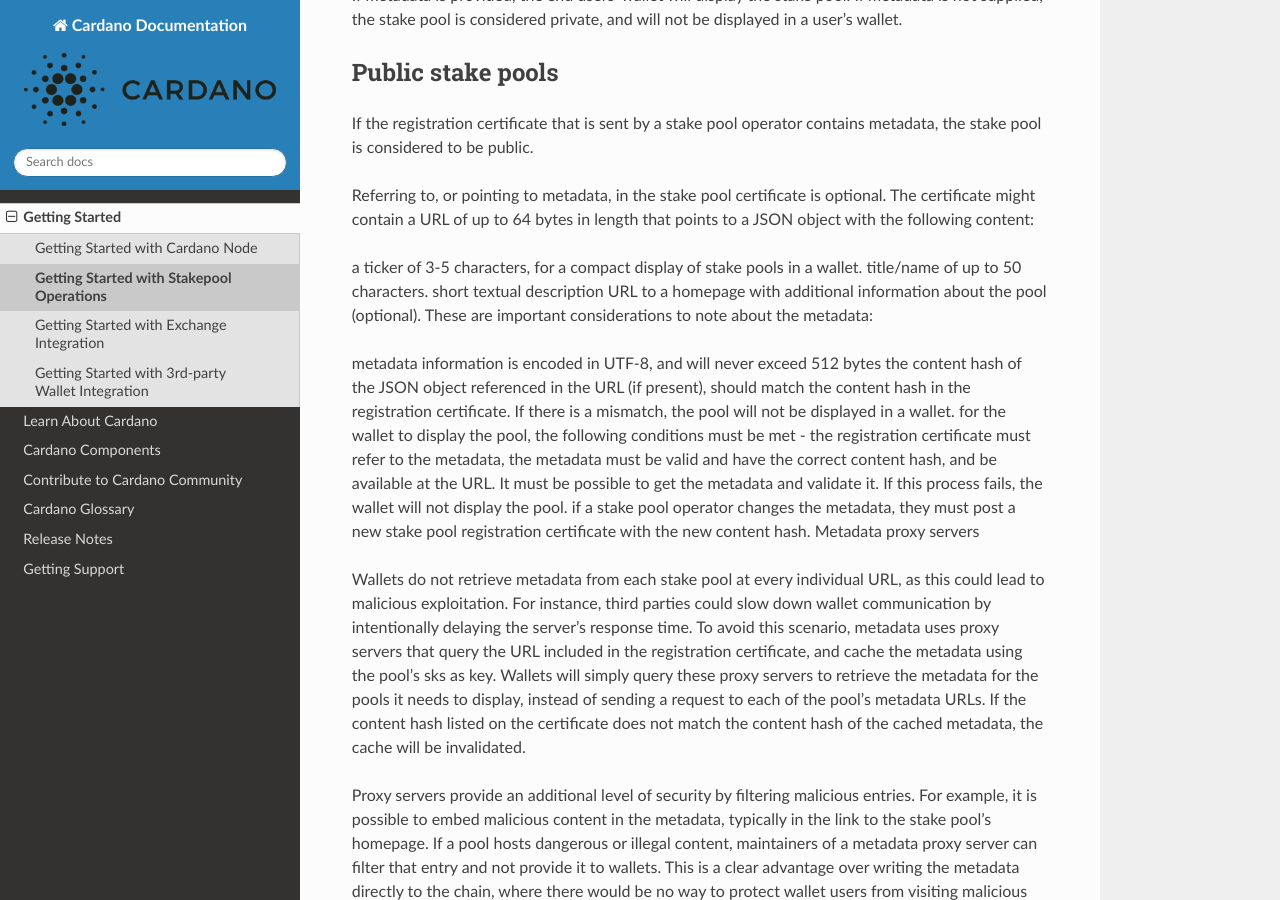
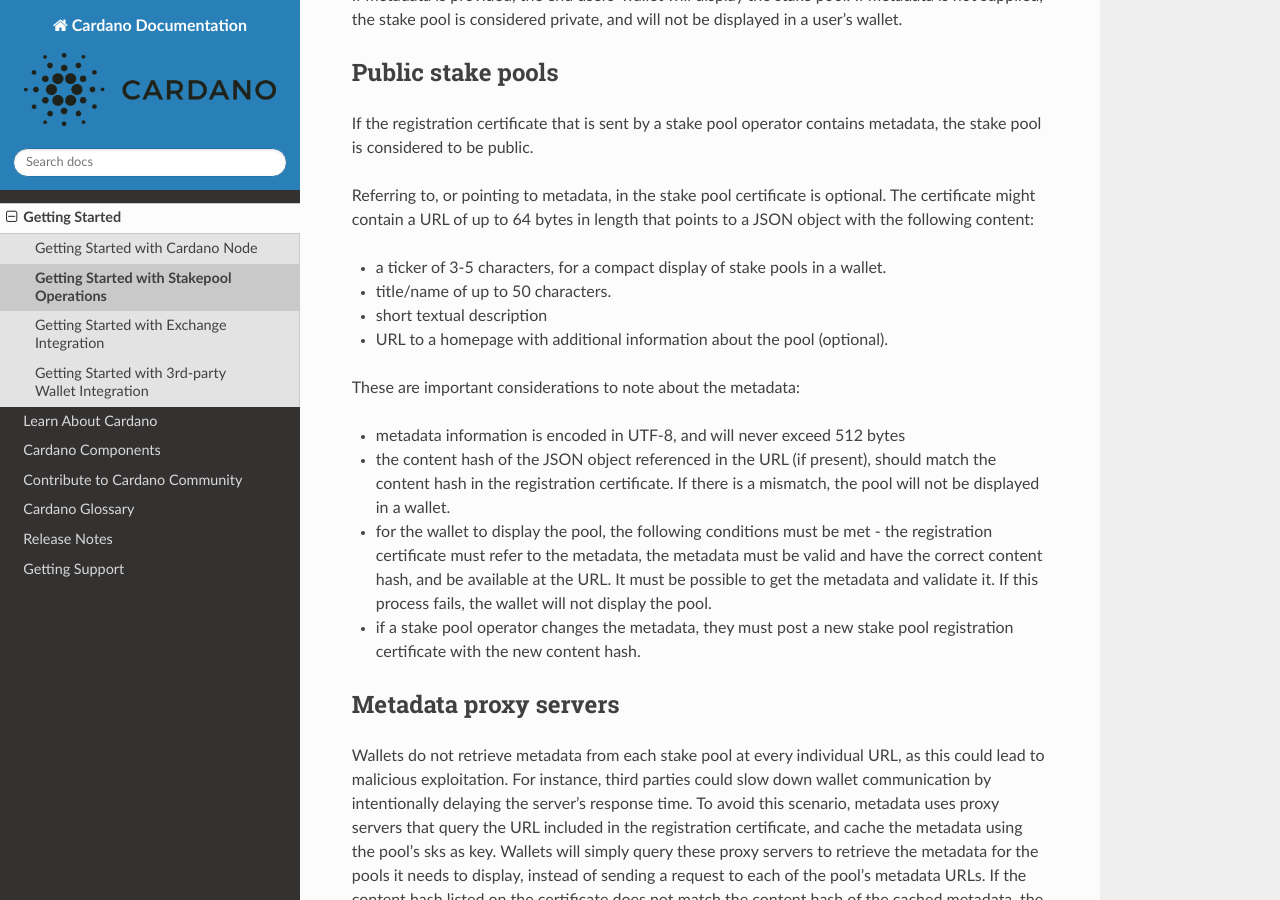
Before and after one commit to input-output-hk/technical-docs, a Sphinx documentation site: the page built from source/getting-started/stakepool-operator.md, in a window 1280 px wide and 900 px high, scrolled down 2952 px. Built offline with Sphinx 7.4.7 and the Read the Docs theme 2.0.0, drawn with Linux system fonts in a browser that asks for light colours; pages that are not in the unit, such as notebooks, are missing from menus.

```diff
--- a/source/getting-started/stakepool-operator.md
+++ b/source/getting-started/stakepool-operator.md
@@ -3,15 +3,15 @@ Getting Started with Stakepool Operations
 
 Getting started as stake pool operator
 
-### Creating a stake pool
+## Creating a stake pool
 
 Stake pools use the Cardano node to validate how the pool interacts with the network, sends transactions, creates blocks, and so on.
 
-### Operating a stake pool
+## Operating a stake pool
 
 Stake pools are a key part of a decentralized Cardano, supporting the mechanisms that ensure the long-term health and liveness of the network. By running a stake pool, stake pool operators enable other users to participate in the protocol and gain rewards without needing to continuously run an online node.
 
-### Prerequisites for stake pool operators
+## Prerequisites for stake pool operators
 
 As a stake pool operator for Cardano, you will typically have the following abilities:
 
@@ -21,17 +21,17 @@ As a stake pool operator for Cardano, you will typically have the following abil
 * server administration skills (operational and maintenance).
 * experience of development and operations (DevOps) would be very useful
 
-### The role of a stake pool operator
+## The role of a stake pool operator
 
 When you set up a stake pool or choose to run a node on your own, you are helping to improve the Cardano network’s strength and security. The more independent nodes in the ecosystem, the more copies of the blockchain that exist, therefore the more resilient the Cardano network becomes.
 
 Meanwhile, stake pool owners sign the original registration transaction when creating a stake pool.
 
-### Who can operate a stake pool?
+## Who can operate a stake pool?
 
 Anyone can register a stake pool, although it requires an individual or team with system administration skills to be able to operate and maintain a pool. The only costs associated with creating a pool is the stake pool registration deposit and the stake key deposit, both of which are eligible for a partial refund. These are configurable values defined in the genesis configuration file and they vary depending on the associated network. For a pool to be competitive, it needs to have a significant amount of stake delegated to it, otherwise the node will run idle and never, or very seldom, create blocks.
 
-### Minimum requirements for running a stake pool
+## Minimum requirements for running a stake pool
 
 In terms of hardware, you should have the following available:
 
@@ -41,15 +41,15 @@ a good network connection and about 1 GB of bandwidth per hour
 a public IP4 address
 Note that processor speed is not a significant factor for running a stake pool.
 
-### Minimal installation
+## Minimal installation
 
 In order to set up a minimal stake pool, you need a small server that fulfils the hardware requirements and a Shelley node. Although this will work, a stake pool should have close to 100% availability. That means that the node must be online with good internet connection 24/7.
 
-### Recommended setup
+## Recommended setup
 
 We recommend that you have one or more relay nodes, in addition to your Shelley block-producing node. You can check here for network configuration details, as well as genesis and topology files.
 
-### About the stake pool operator keys
+## About the stake pool operator keys
 
 It is the responsibility of the operator to manage both the hot (online), and cold (offline) keys for the pool. Cold keys must be secure and should not reside on a device that has internet connectivity. It is recommended that you have multiple backups of your cold keys.
 
@@ -61,7 +61,7 @@ The keys that you need as a stake pool operator are:
 
 The KES key, or hot key as mentioned above, is a node operational key that authenticates who you are. You specify the validity of the KES key using the start time and key period parameters and this KES key needs to be updated every 90 days. The VRF key is a signing verification key and is stored within the operational certificate. You can read more information on these crypto scheme keys in the Shelley ledger specification
 
-### Operational certificates
+## Operational certificates
 
 Stake pool operators must provide an operational certificate to verify that the pool has the authority to run. The certificate includes the operator's signature, and includes key information about the pool (addresses, keys, etc.)
 
@@ -73,7 +73,7 @@ The counter becomes significant when an attacker has compromised the KES key, in
 
 Certificates are generated on the offline machine using the offline/cold keys, before being copied over to the node to validate the KES keys used to sign the blocks. You can see an example of a transaction containing certificates here.
 
-### Stake pool metadata
+## Stake pool metadata
 
 In addition to posting a registration certificate to the blockchain, setting up a stake pool for delegation also involves the provision of metadata, (additional information about the pool).
 
@@ -81,23 +81,25 @@ The registration certificate contains all the necessary information for the exec
 
 If metadata is provided, the end users' wallet will display the stake pool. If metadata is not supplied, the stake pool is considered private, and will not be displayed in a user's wallet.
 
-### Public stake pools
+## Public stake pools
 
 If the registration certificate that is sent by a stake pool operator contains metadata, the stake pool is considered to be public.
 
 Referring to, or pointing to metadata, in the stake pool certificate is optional. The certificate might contain a URL of up to 64 bytes in length that points to a JSON object with the following content:
 
-a ticker of 3-5 characters, for a compact display of stake pools in a wallet.
-title/name of up to 50 characters.
-short textual description
-URL to a homepage with additional information about the pool (optional).
+* a ticker of 3-5 characters, for a compact display of stake pools in a wallet.
+* title/name of up to 50 characters.
+* short textual description
+* URL to a homepage with additional information about the pool (optional).
+
 These are important considerations to note about the metadata:
 
-metadata information is encoded in UTF-8, and will never exceed 512 bytes
-the content hash of the JSON object referenced in the URL (if present), should match the content hash in the registration certificate. If there is a mismatch, the pool will not be displayed in a wallet.
-for the wallet to display the pool, the following conditions must be met - the registration certificate must refer to the metadata, the metadata must be valid and have the correct content hash, and be available at the URL. It must be possible to get the metadata and validate it. If this process fails, the wallet will not display the pool.
-if a stake pool operator changes the metadata, they must post a new stake pool registration certificate with the new content hash.
-Metadata proxy servers
+* metadata information is encoded in UTF-8, and will never exceed 512 bytes
+* the content hash of the JSON object referenced in the URL (if present), should match the content hash in the registration certificate. If there is a mismatch, the pool will not be displayed in a wallet.
+* for the wallet to display the pool, the following conditions must be met - the registration certificate must refer to the metadata, the metadata must be valid and have the correct content hash, and be available at the URL. It must be possible to get the metadata and validate it. If this process fails, the wallet will not display the pool.
+* if a stake pool operator changes the metadata, they must post a new stake pool registration certificate with the new content hash.
+
+## Metadata proxy servers
 
 Wallets do not retrieve metadata from each stake pool at every individual URL, as this could lead to malicious exploitation. For instance, third parties could slow down wallet communication by intentionally delaying the server's response time. To avoid this scenario, metadata uses proxy servers that query the URL included in the registration certificate, and cache the metadata using the pool's sks as key. Wallets will simply query these proxy servers to retrieve the metadata for the pools it needs to display, instead of sending a request to each of the pool’s metadata URLs. If the content hash listed on the certificate does not match the content hash of the cached metadata, the cache will be invalidated.
 
@@ -107,4 +109,4 @@ While proxy servers do offer effective protection against malicious interference
 
 ### How to create a stake pool
 
-To learn how to setup your own stake pool, please follow the [Tutorials](../cardano-tutorials/node-setup)
+To learn how to setup your own stake pool, please follow the [Tutorials](../cardano-tutorials/readme)
```
